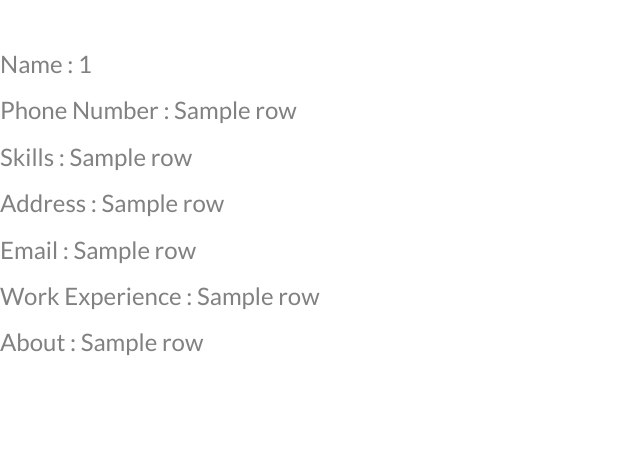
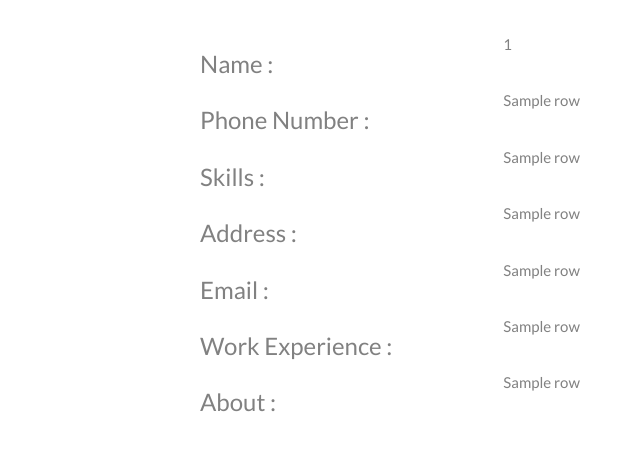
Before and after one commit to swetha4444/Resume-Analyser-Software, a Flask app: template Project/templates/studentSummary.html in a window 1280 px wide. Shown: the part 50-501 px from the top of the page, without its empty margins (0-643 px from the left). Run offline with Flask 2, Linux system fonts and the light colour scheme; the template is opened without the code that fills it: most values are stand-ins (such as "Sample title", 1, 10 or a date in 2020); some libraries are stand-ins or nearby versions.

Commit message:
Css Change

```diff
--- a/Project/app.py
+++ b/Project/app.py
@@ -4,6 +4,12 @@ from flask import render_template
 import os
 import pandas as pd
 from os.path import join, dirname, realpath
+from keras.preprocessing.text import one_hot
+from keras.preprocessing.sequence import pad_sequences
+from keras.models import load_model
+from sklearn.preprocessing import LabelBinarizer
+from sklearn.model_selection import train_test_split
+
 from parseResume import *
 import execute
 from execute import execute_main
@@ -51,7 +57,7 @@ def student_dashboard():
 @app.route('/studentSummary')
 def student_summary():
     resume_df = pd.read_csv('data.csv')
-    return render_template('studentSummary.html', tables=[resume_df.to_html(classes='data')])
+    return render_template('studentSummary.html', row_data=list(resume_df.values.tolist()), zip=zip)
 
 @app.route('/studentGraph')
 def student_Graph():
@@ -59,7 +65,25 @@ def student_Graph():
 
 @app.route('/studentJob')
 def student_Job():
-    return render_template('studentJob.html')
+    resume_df = pd.read_csv('summary_data.csv')
+    user_text = resume_df.workExp[len(resume_df)-1]
+    print(user_text)
+    # Encode the text
+    encoded_docs = [one_hot(user_text, 500)]
+    # pad documents to a max length
+    padded_text = pad_sequences(encoded_docs, maxlen=500, padding='post')
+    model = load_model("model.h5")
+    # Prediction based on model
+    prediction = model.predict(padded_text)
+    # Decode the prediction
+    encoder = LabelBinarizer()
+    data = pd.read_csv('Cleaned_JobDescs.csv', header = 0, names = ['Query', 'Description'])
+    train, test = train_test_split(data, test_size = 0.1, random_state = 17) #random_state = None
+    test_labels = test['Query']
+    encoder.fit(test_labels)
+    result = encoder.inverse_transform(prediction)
+    print(result)
+    return render_template('studentJob.html', job=result[0])
 
 @app.route('/recuriterdashboard', methods=['GET', 'POST'])
 def recuriter_dashboard():
--- a/Project/parseResume.py
+++ b/Project/parseResume.py
@@ -20,7 +20,8 @@ def docxToCsv (filename,single = 1) :
     data = docx2txt.process(filename)
     name = remove_junk(re.search(r'[Name|NAME]\s*:\s*[A-Za-z]*\s*[A-Za-z]*\s*\.*',data).group().split(":")[1])
     phone_no = remove_junk(re.search(r'Phone No\s*:\s*\+?[0-9]*\s?[0-9]+\s*\.*',data).group().split(":")[1])
-    email = re.search(r"Email\s*:\s*"+"\S+@\S+",data).group().split(":")[1]
+    email = re.search(r'Email\s*:[\S\s]*:',data).group().split(":")[1]
+    email = email.rsplit('.', 1)[0]
     address = remove_junk(re.search(r'Address\s*:.*\n',data).group().split(":")[1])
     work_experience = re.search(r'Work Experience\s*:[\S\s]*:',data).group().split(":")[1]
     work_experience = work_experience.rsplit('.', 1)[0]
--- a/Project/static/style.css
+++ b/Project/static/style.css
@@ -225,16 +225,14 @@ button{
     text-align: center;
 }
 
-<<<<<<< HEAD
-#studentSummary {
-  color : rgb(54, 54, 54);
-  padding-left: 200px;
-  padding-right: 200px;
-=======
 .graph{
   border: 1px solid #ddd;
   border-radius: 4px;
   padding: 5px;
   width: 550px;
->>>>>>> f0581245b15d2c05919a8fc2664de2e6f677431b
 }
+
+#studentSummary {
+  padding-right: 200px;
+  padding-left: 200px;
+}
--- a/Project/templates/studentSummary.html
+++ b/Project/templates/studentSummary.html
@@ -37,13 +37,34 @@
         <br>
         <br>
         <div id="studentSummary">
-            <h3> Name : {{ row_data[0][0] }} </h3>
-            <h3> Phone Number : {{ row_data[0][1] }} </h3>
-            <h3> Skills : {{ row_data[0][2] }} </h3>
-            <h3> Address : {{ row_data[0][3] }} </h3>
-            <h3> Email : {{ row_data[0][5] }} </h3>
-            <h3> Work Experience : {{ row_data[0][4] }} </h3>
-            <h3> About : {{ row_data[0][6] }} </h3>
+            <div class = "row">
+                <h3 class="col-lg-4"> Name : </h3>
+                <p class="col-lg-8">{{ row_data[0][0] }} </p>
+            </div>
+            <div class = "row">
+                <h3 class="col-lg-4"> Phone Number : </h3>
+                <p class="col-lg-8">{{ row_data[0][1]}} </p>
+            </div>
+            <div class = "row">
+                <h3 class="col-lg-4"> Skills : </h3>
+                <p class="col-lg-8">{{ row_data[0][2]}} </p>
+            </div>
+            <div class = "row">
+                <h3 class="col-lg-4"> Address : </h3>
+                <p class="col-lg-8">{{ row_data[0][3]}} </p>
+            </div>
+            <div class = "row">
+                <h3 class="col-lg-4"> Email : </h3>
+                <p class="col-lg-8">{{ row_data[0][5]}} </p>
+            </div>
+            <div class = "row">
+                <h3 class="col-lg-4"> Work Experience : </h3>
+                <p class="col-lg-8">{{ row_data[0][4]}} </p>
+            </div>
+            <div class = "row">
+                <h3 class="col-lg-4"> About : </h3>
+                <p class="col-lg-8">{{ row_data[0][6]}} </p>
+            </div>
         </div>
     </body>
 </html>
```
Also changed, not shown: Project/static/knowledge.png, 1 other file.
